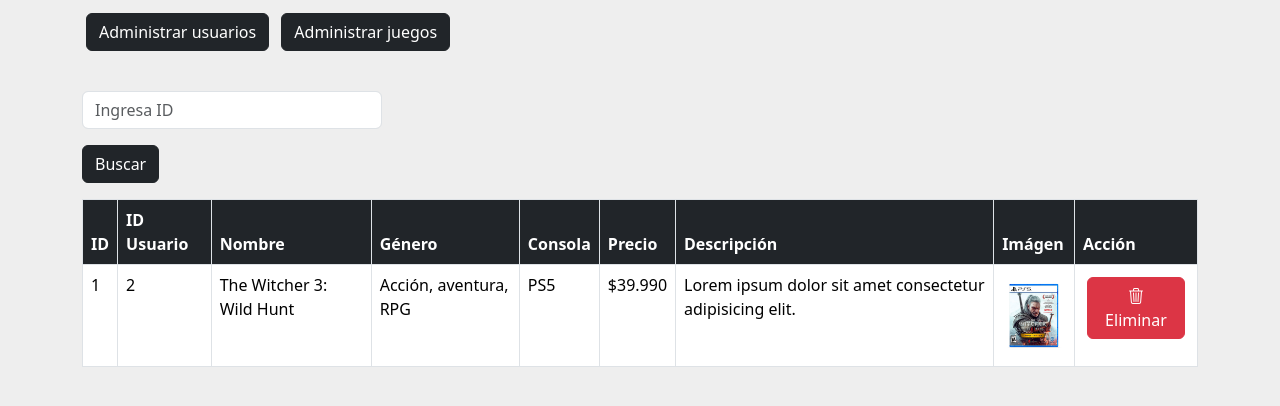
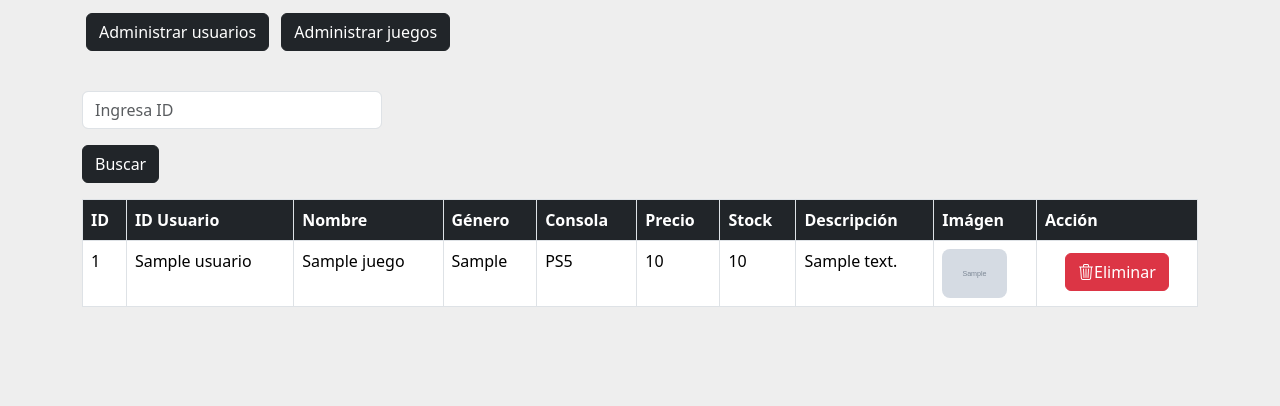
Before and after one commit to GwynbleiddOfR/Game-Web_Store, a Django app: page /adminGames/ in a window 1280 px wide. Shown: the part 220-626 px from the top of the page. Run offline with Django 5.2, Linux system fonts and the light colour scheme; tables that the repository leaves empty hold one stand-in row (values such as "Sample post"); grey boxes marked "Sample" are stand-in pictures; some libraries are stand-ins or nearby versions; some web fonts are replaced.

Commit message:
queryset agregado a adminGames.html

```diff
--- a/gamewebstore/templates/gamewebstore/adminGames.html
+++ b/gamewebstore/templates/gamewebstore/adminGames.html
@@ -29,21 +29,26 @@
                         <th class="bg-dark text-white">Género</th>
                         <th class="bg-dark text-white">Consola</th>
                         <th class="bg-dark text-white">Precio</th>
+                        <th class="bg-dark text-white">Stock</th>
                         <th class="bg-dark text-white">Descripción</th>
                         <th class="bg-dark text-white">Imágen</th>
                         <th class="bg-dark text-white">Acción</th>
                     </tr>
                 </thead>
                 <tbody>
+                    {% for j in juegos %}
                         <tr>
                             <td>1</td>
-                        <td>2</td>
-                        <td>The Witcher 3: Wild Hunt</td>
-                        <td>Acción, aventura, RPG</td>
-                        <td>PS5</td>
-                        <td>$39.990</td>
-                        <td>Lorem ipsum dolor sit amet consectetur adipisicing elit.</td>
-                        <td><img src="{% static 'gamewebstore/img/witcher3.png' %}" class="img-fluid rounded-3" style="width: 65px;" alt="Witcher3"></td>
+                            <td>{{j.vendedor}}</td>
+                            <td>{{j.nomb_juego}}</td>
+                            <td>{{j.genero}}</td>
+                            <td>{{j.consola}}</td>
+                            <td>{{j.precio}}</td>
+                            <td>{{j.stock}}</td>
+                            <td>{{j.descripcion}}</td>
+                            <td>
+                                <img src="{{j.foto_juego.url}}" class="img-fluid rounded-3" style="width: 65px;" alt="Witcher3">
+                            </td>
                             <td class="text-center">
                                 <a href="{% url 'deleteGame' %}">
                                     <button type="button" class="btn btn-danger d-inline-block mx-1 my-1"><i
@@ -51,6 +56,7 @@
                                 </a>
                             </td>
                         </tr>
+                    {% endfor %}
                 </tbody>
             </table>
         </div>
--- a/gamewebstore/views.py
+++ b/gamewebstore/views.py
@@ -1,5 +1,5 @@
 from django.shortcuts import render
-from .models import Usuario
+from .models import Usuario, Juego
 from django.shortcuts import get_object_or_404
 
 # Create your views here.
@@ -7,7 +7,12 @@
     return render(request,'gamewebstore/index.html')
 
 def adminGames(request):
-    return render(request,'gamewebstore/adminGames.html')
+    games=Juego.objects.all()
+    datos={
+        "juegos":games
+    }
+
+    return render(request,'gamewebstore/adminGames.html', datos)
 
 def administrador(request):
     users=Usuario.objects.all()
```
Also changed, not shown: gamewebstore/media/juegos/witcher3.png (added). Lines whose indentation alone changed are shown as unchanged.
